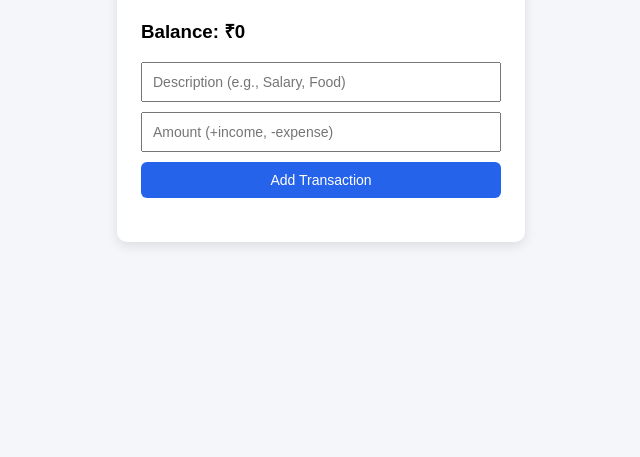
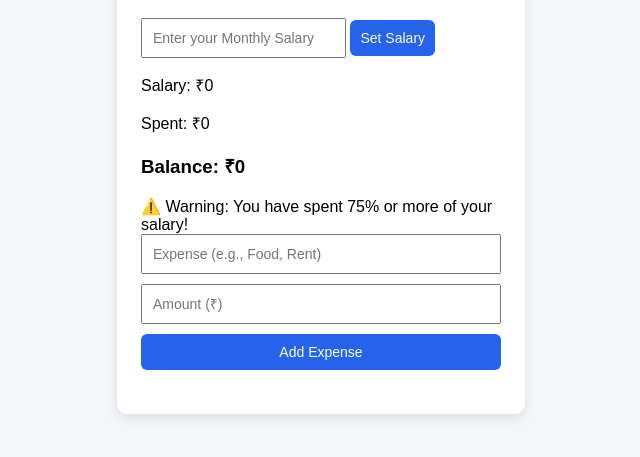
Before and after one commit to tiffany1331-tay/SpendWise, a plain HTML site: page index.html in a window 1280 px wide. Shown: the part 113-570 px from the top of the page, without its empty margins (319-959 px from the left). Drawn offline with Linux system fonts and the light colour scheme.

Commit message:
Update index.html

```diff
--- a/index.html
+++ b/index.html
@@ -8,12 +8,28 @@
 <body>
   <div class="container">
     <h1>SpendWise 💰</h1>
-    <h3>Balance: ₹<span id="balance">0</span></h3>
+
+    <div class="salary-box">
+      <input type="number" id="salaryInput" placeholder="Enter your Monthly Salary">
+      <button type="button" onclick="setSalary()">Set Salary</button>
+    </div>
+
+    <div class="stats">
+      <p>Salary: ₹<span id="totalSalary">0</span></p>
+      <p>Spent: ₹<span id="totalSpent">0</span></p>
+      <h3>Balance: ₹<span id="balance">0</span></h3>
+    </div>
+
+    <div id="alertBox" class="alert hidden">
+      ⚠️ Warning: You have spent 75% or more of your salary!
+    </div>
+
     <form id="form">
-      <input type="text" id="text" placeholder="Description (e.g., Salary, Food)" required>
-      <input type="number" id="amount" placeholder="Amount (+income, -expense)" required>
-      <button type="submit">Add Transaction</button>
+      <input type="text" id="text" placeholder="Expense (e.g., Food, Rent)" required>
+      <input type="number" id="amount" placeholder="Amount (₹)" required>
+      <button type="submit" class="btn-exp">Add Expense</button>
     </form>
+
     <ul id="list"></ul>
   </div>
   <script src="script.js"></script>
```
